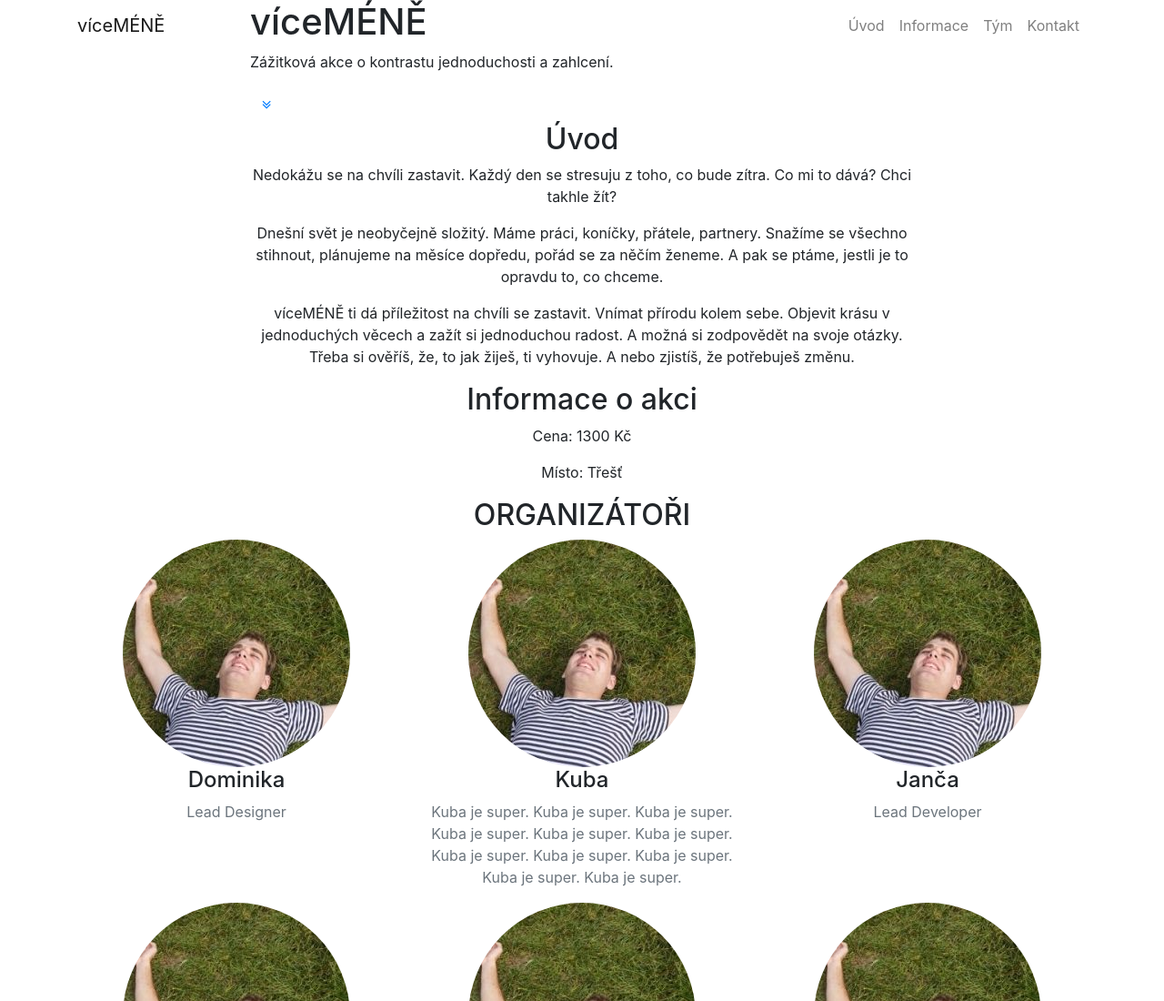
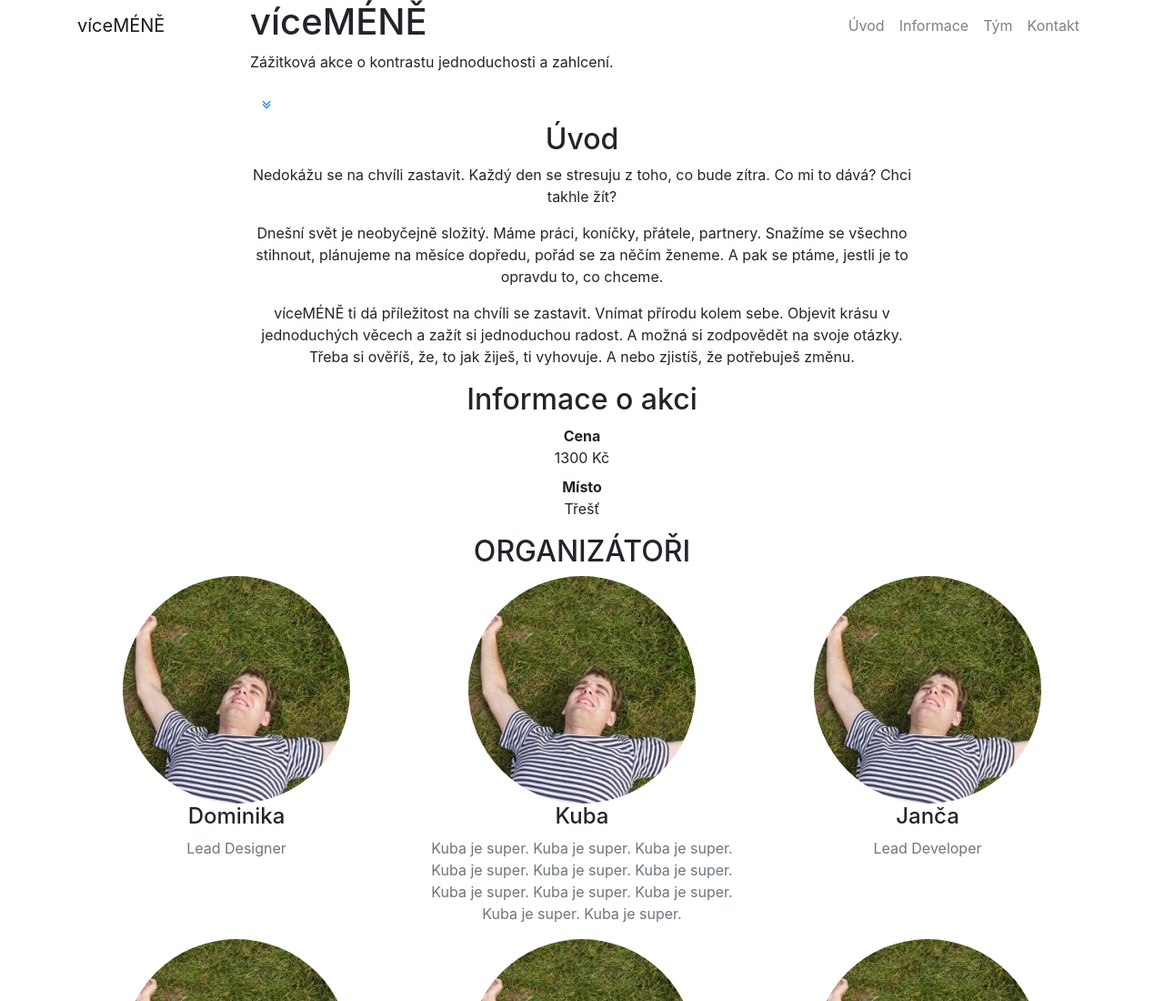
Before and after one commit to tomvej/viceMENE, a website with bundled scripts: page index.html in a window 1280 px wide. Shown: the top 1100 px of the page at 91% size. Built offline with nearby package versions, Linux system fonts and the light colour scheme; files whose address does not match are found by name.

Commit message:
použití listu definic

```diff
--- a/index.html
+++ b/index.html
@@ -88,8 +88,12 @@
       <div class="container">
         <div class="col-lg-8 mx-auto">
           <h2>Informace o akci</h2>
-          <p>Cena: 1300 Kč</p>
-          <p>Místo: Třešť</p>
+          <dl>
+            <dt>Cena</dt>
+            <dd>1300 Kč</dd>
+            <dt>Místo</dt>
+            <dd>Třešť</dd>
+          </dl>
         </div>
       </div>
     </section>
--- a/scss/grayscale.scss
+++ b/scss/grayscale.scss
@@ -294,3 +294,20 @@ img::selection {
 img::-moz-selection {
   background: transparent;
 }
+
+dt {
+  display: inline;
+
+  &:after {
+    content: ':';
+  }
+}
+
+dd {
+  display: inline;
+  &:after {
+    content: '\A';
+    display: inline;
+    white-space: pre;
+  }
+}
```
